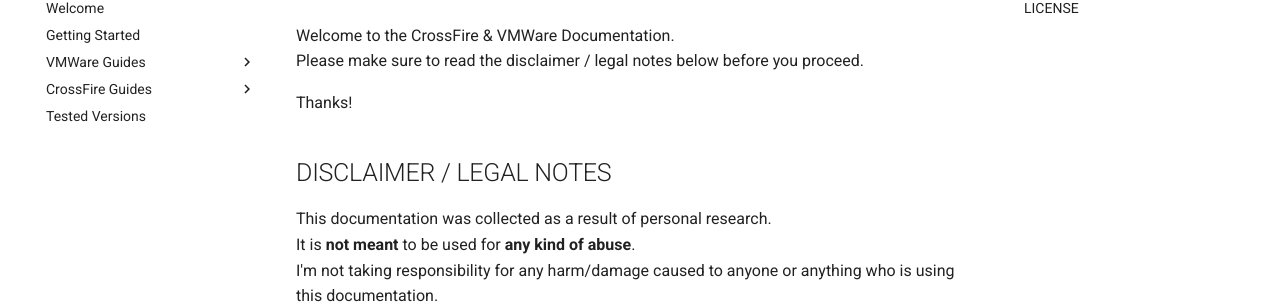
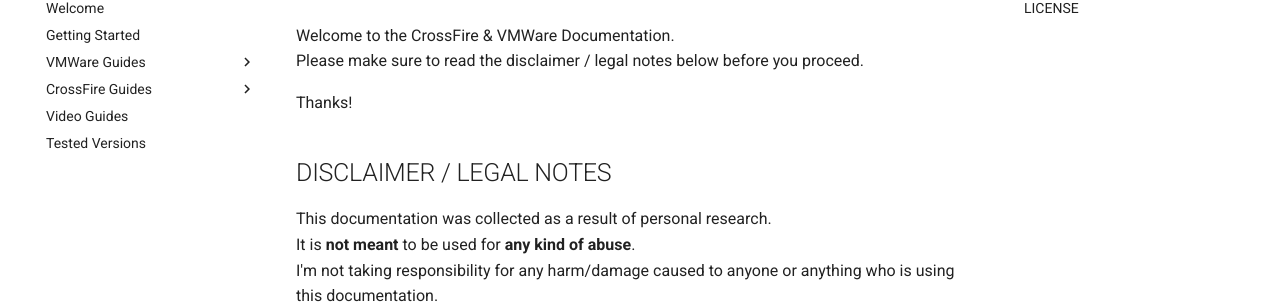
Before and after one commit to cfna/vmware-docs, an MkDocs documentation site: the page built from pages/index.md, in a window 1280 px wide. Shown: the part 157-461 px from the top of the page. Built offline with MkDocs 1.6.1 and Material for MkDocs 9.7.7, drawn with Linux system fonts in a browser that asks for light colours; comment, search, counter and statistics services are not loaded.

Commit message:
Added video guides page to navigation tree

```diff
--- a/mkdocs.yml
+++ b/mkdocs.yml
@@ -46,6 +46,7 @@
     - Windows Registry Patch for Virtual Machines: vmware/registry_patch.md
   - CrossFire Guides:
     - AFK Bot & Auto Ready Setup Instructions: crossfire/vm_afk_bot_instructions.md
+  - Video Guides: video_guides.md
   - Tested Versions: supported_versions.md
 
 
```
